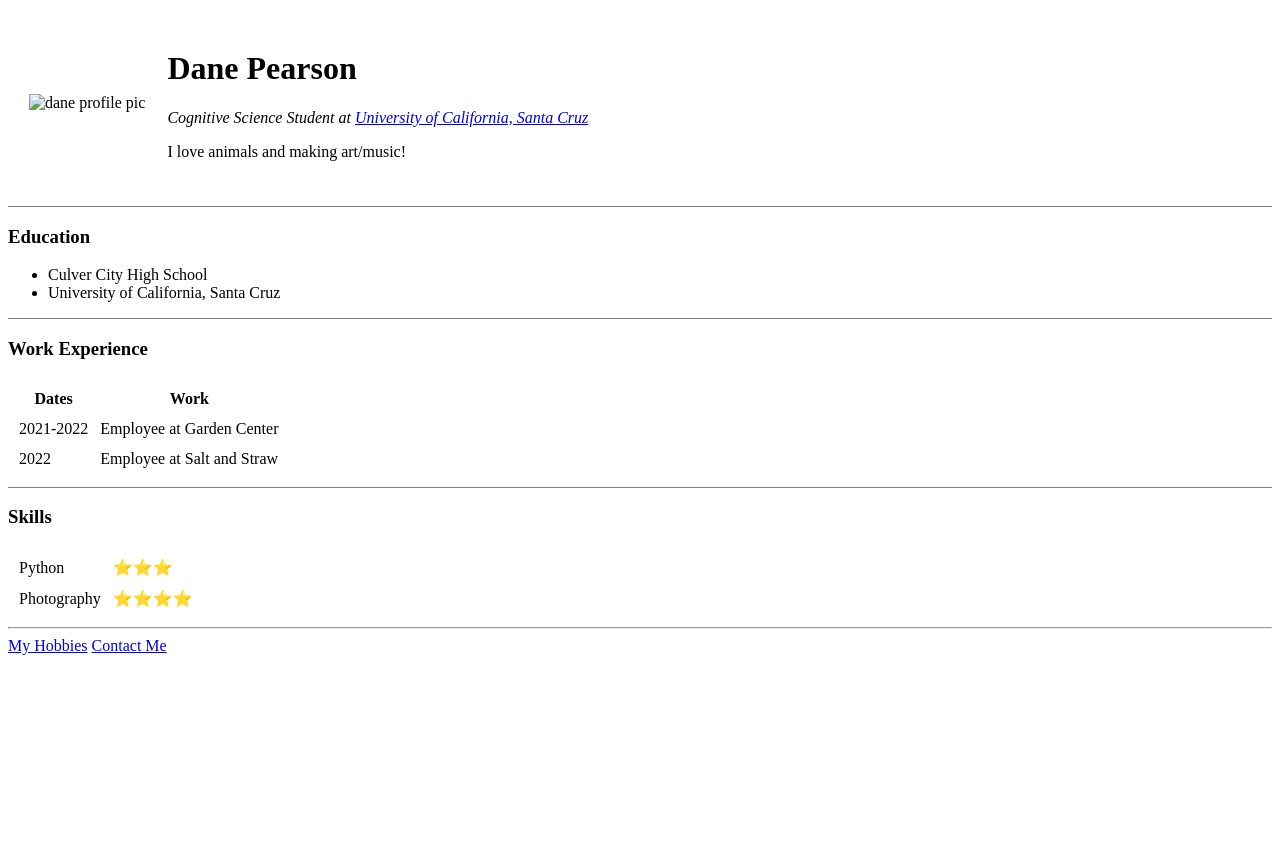
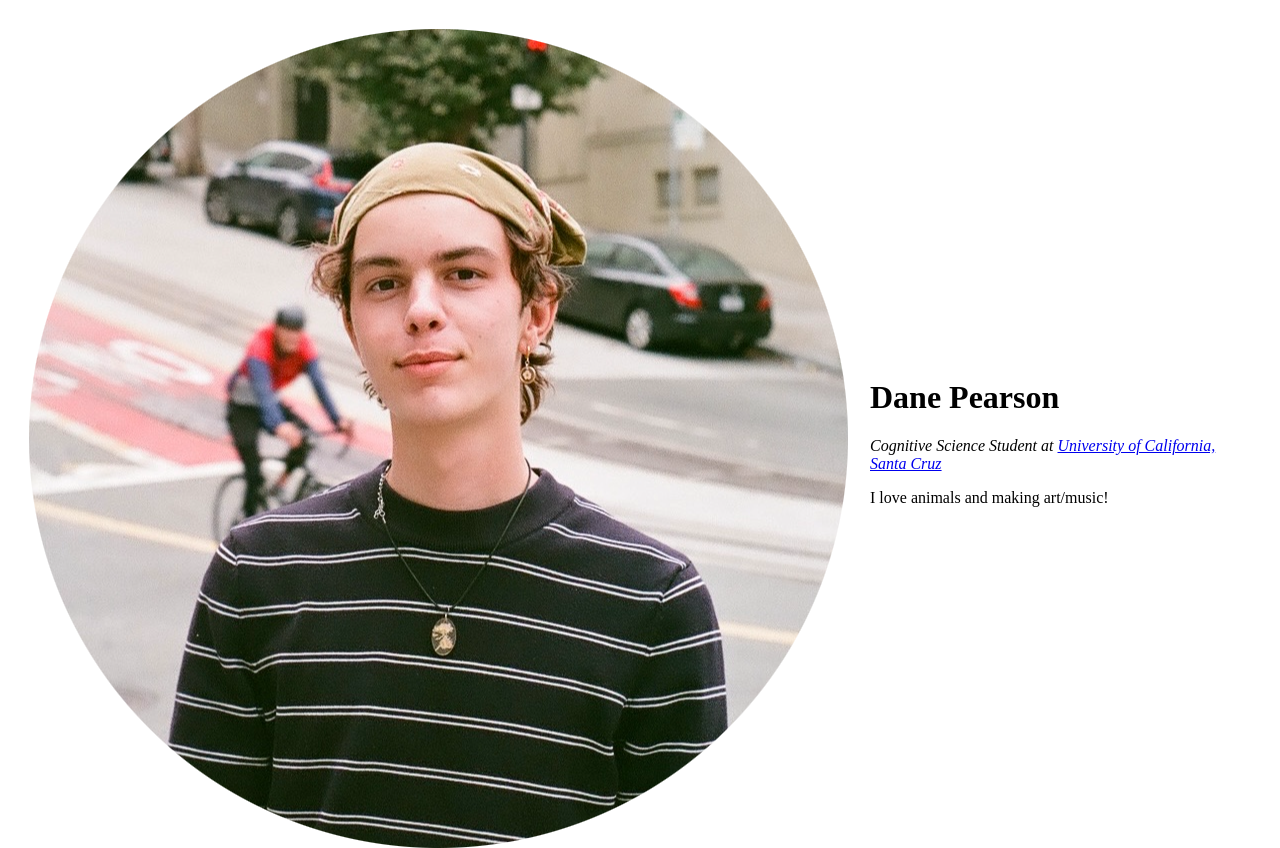
Before and after one commit to danepearson/cv, a plain HTML site: page index.html in a window 1280 px wide. Shown: the top 848 px of the page. Before the commit the page ends 800 px from the top, so only its background shows below. Drawn offline with Linux system fonts and the light colour scheme.

Commit message:
Update index.html

```diff
--- a/index.html
+++ b/index.html
@@ -7,7 +7,7 @@
   <body>
     <table cellspacing="20">
       <tr>
-        <td><img src="dane_pic-modified.jpg" alt="dane profile pic"></td>
+        <td><img src="dane_pic-modified.png" alt="dane profile pic"></td>
         <td><h1>Dane Pearson</h1>
     <p><em>Cognitive Science Student at <a href="https://www.ucsc.edu">University of California, Santa Cruz</a> </em></p>
     <p>I love animals and making art/music!</p></td>
```
